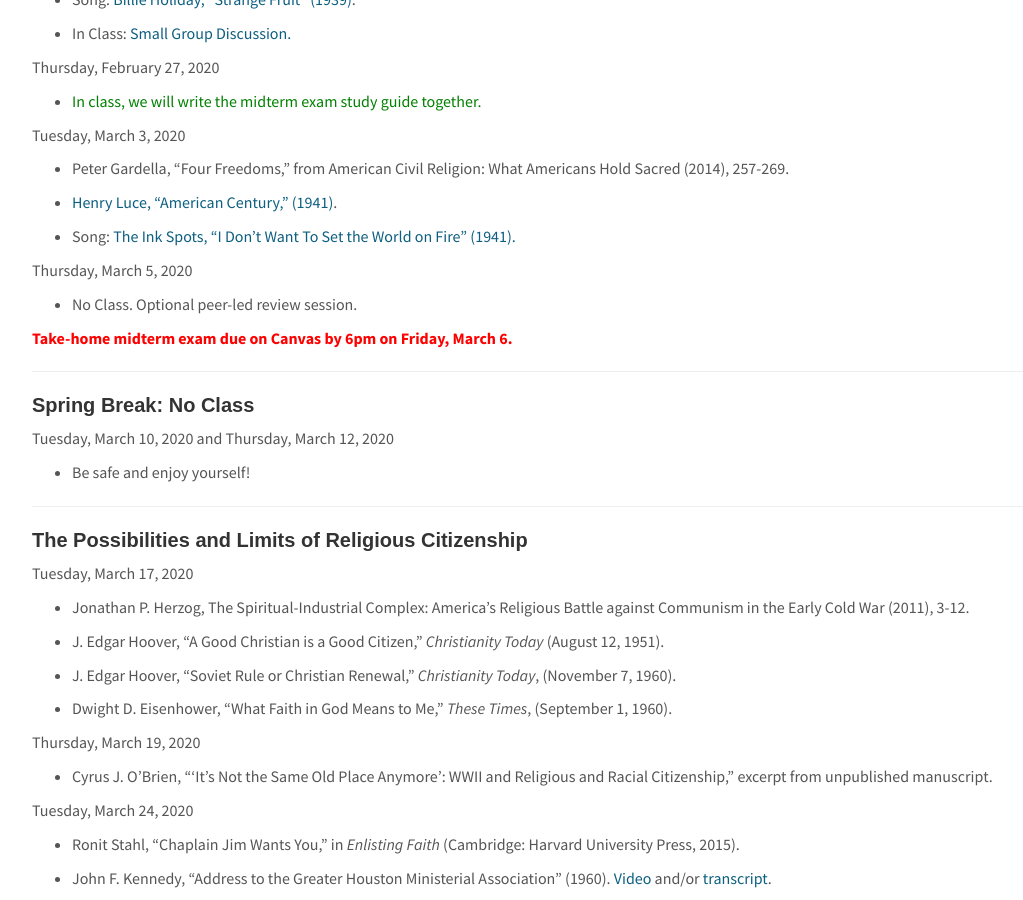
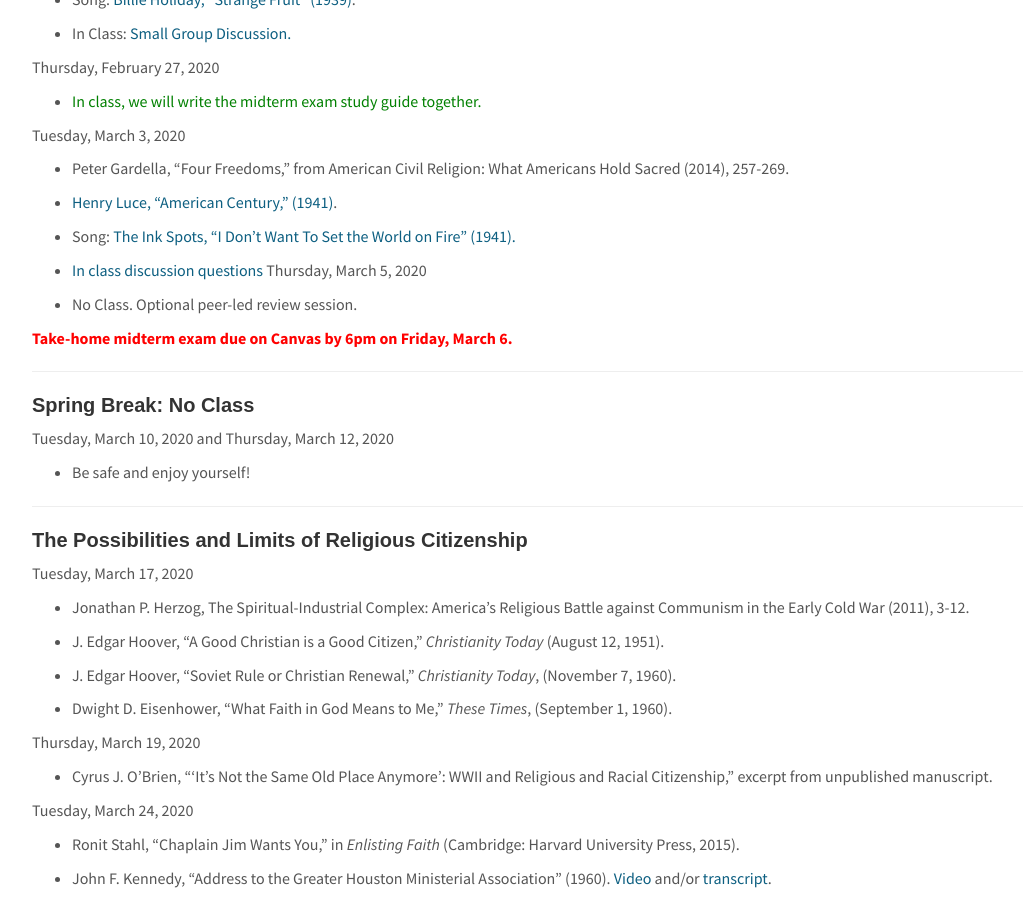
Before and after one commit to cyrusobrien/cyrusobrien, a Jekyll site: the page built from _pages/RelPol225.md, in a window 1280 px wide and 900 px high, scrolled down 7961 px. Shown: the whole window, without its empty margins (108-1131 px from the left). Built offline with Jekyll 4.4.1, drawn with Linux system fonts in a browser that asks for light colours.

```diff
--- a/_pages/RelPol225.md
+++ b/_pages/RelPol225.md
@@ -382,6 +382,7 @@
 
   * Song: [The Ink Spots, "I Don't Want To Set the World on Fire" (1941).](https://www.youtube.com/watch?v=6l6vqPUM_FE)
 
+   * [In class discussion questions](http://cyrusobrien.com/teaching/2020-0303-discussion.html)
 Thursday, March 5, 2020
 
 * No Class. Optional peer-led review session.
```
